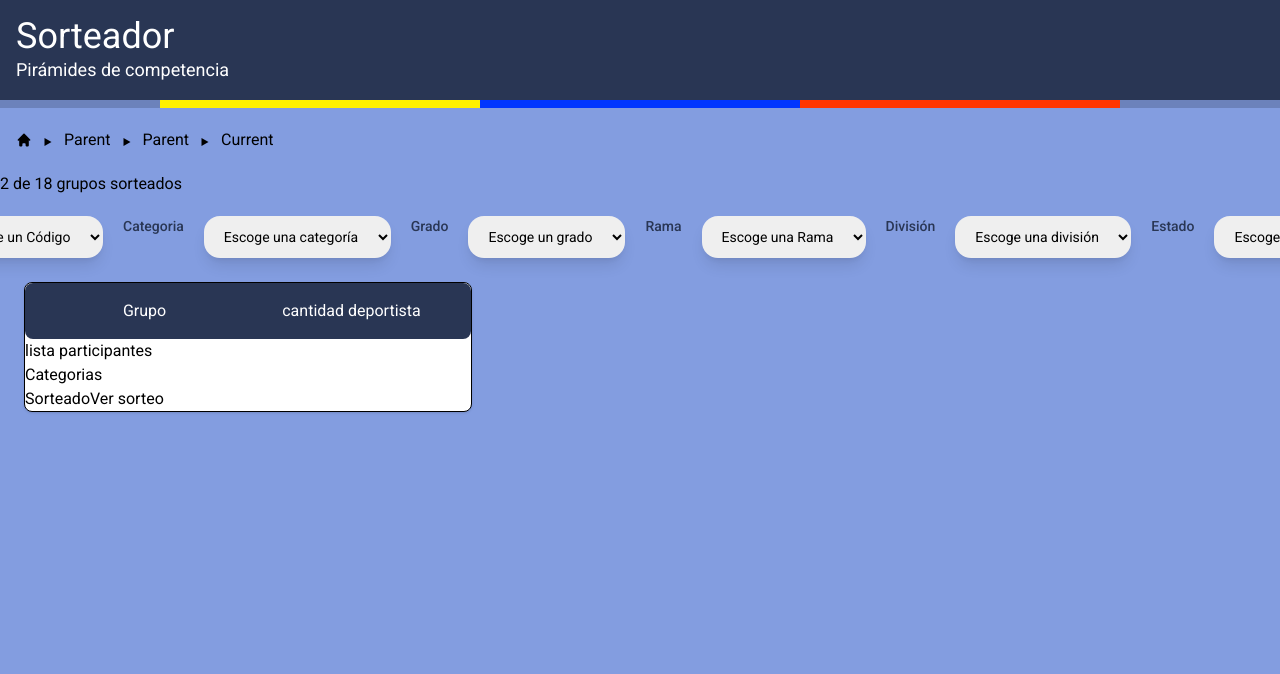
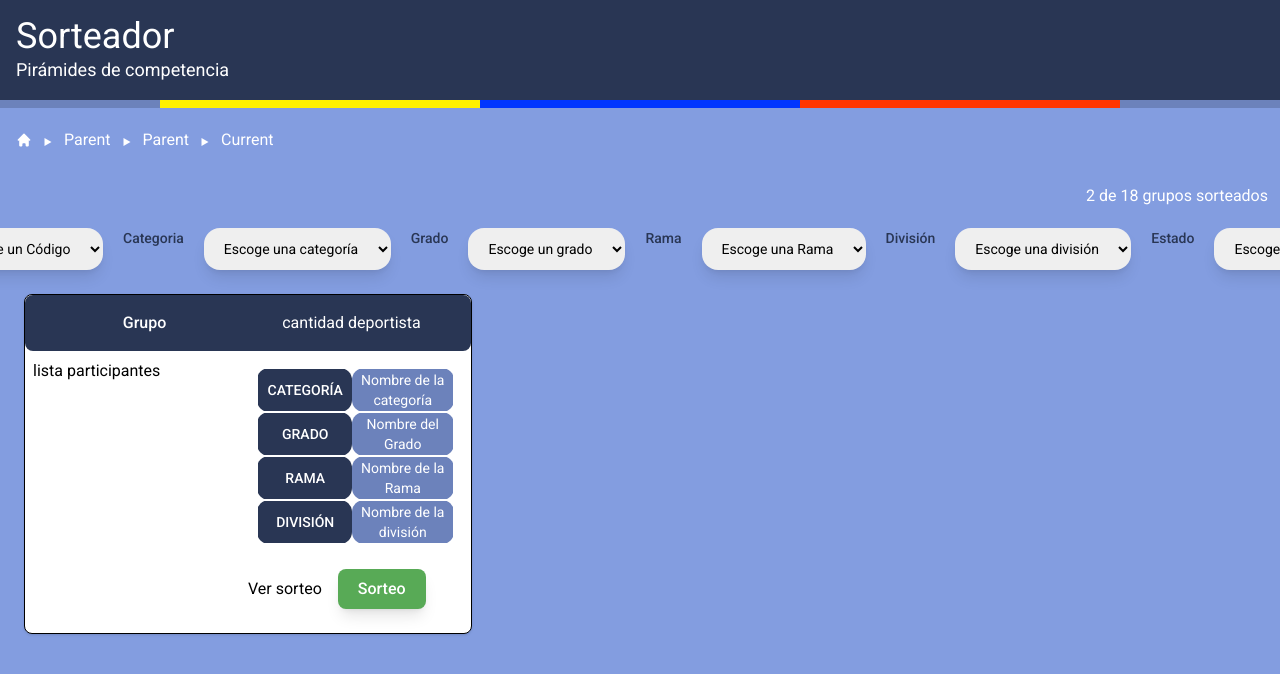
Before and after one commit to Valar789/sorteador-piramides-react, a React (Vite) app: page /board in a window 1280 px wide. Shown: the top 674 px of the page. Built offline with nearby package versions, Linux system fonts and the light colour scheme; sample sign-in values are in the browser's storage; the HTML template or start-up script is replaced by a standard one.

Commit message:
style cards and view Board

```diff
--- a/src/components/board/CardsBoard.jsx
+++ b/src/components/board/CardsBoard.jsx
@@ -5,19 +5,69 @@ export default function CardsBoard() {
     <div className="m-6 w-full max-w-md bg-white border border-gray-200 rounded-lg shadow">
       <div className="text-center grid grid-cols-12 p-4 rounded-lg bg-bluePrimary">
         <div className=" col-span-6">
-          <p className="text-white"> Grupo</p>
+          <p className="font-medium text-white"> Grupo</p>
         </div>
         <div className="col-span-6">
           <p className="text-white"> cantidad deportista</p>
         </div>
       </div>
 
-      <div>
-        <div>lista participantes</div>
-        <div>
-          <div>Categorias</div>
-          <button>Sorteado</button>
-          <button>Ver sorteo</button>
+      <div className="p-2 grid  grid-cols-12">
+        <div className="col-span-6">lista participantes</div>
+        <div className="col-span-6">
+          <div className="m-2">
+            <table className="text-center">
+              <tbody className="text-sm">
+                <tr className="border-2 border-white">
+                  <th
+                    scope="row"
+                    className="p-2 rounded-xl font-medium bg-bluePrimary text-white"
+                  >
+                    CATEGORÍA
+                  </th>
+                  <td className="rounded-xl border-white  bg-blueSecondary text-white">
+                    Nombre de la categoría
+                  </td>
+                </tr>
+                <tr className="border-2 border-white">
+                  <th className="px-6 rounded-xl font-medium bg-bluePrimary text-white">
+                    GRADO
+                  </th>
+                  <td className="rounded-xl bg-blueSecondary text-white">
+                    Nombre del Grado
+                  </td>
+                </tr>
+                <tr className="border-2 border-white">
+                  <th
+                    scope="row"
+                    className="rounded-xl font-medium bg-bluePrimary text-white"
+                  >
+                    RAMA
+                  </th>
+                  <td className="rounded-xl bg-blueSecondary text-white">
+                    Nombre de la Rama
+                  </td>
+                </tr>
+                <tr className="border-2 border-white">
+                  <th
+                    scope="row"
+                    className="rounded-xl font-medium bg-bluePrimary text-white"
+                  >
+                    DIVISIÓN
+                  </th>
+                  <td className="rounded-xl bg-blueSecondary text-white ">
+                    Nombre de la división
+                  </td>
+                </tr>
+              </tbody>
+            </table>
+          </div>
+          <div>
+            <button>Ver sorteo</button>
+            <button className=" m-4 px-5 py-2 rounded-lg font-medium text-white shadow-lg bg-greenPrimary">
+              Sorteo
+            </button>
+          </div>
         </div>
       </div>
     </div>
--- a/src/components/layout/BreadCrumb.jsx
+++ b/src/components/layout/BreadCrumb.jsx
@@ -2,8 +2,8 @@ import React from 'react'
 
 export default function BreadCrumb() {
   return (
-     <nav aria-label="breadcrumb" className="w-full p-4 dark:bg-gray-800 dark:text-gray-100">
-        <ol className="flex h-8 space-x-2">
+     <nav aria-label="breadcrumb" className="w-full p-4">
+        <ol className="flex h-8 space-x-2 text-white">
             <li className="flex items-center">
                 <a rel="noopener noreferrer" href="#" title="Back to homepage" className="hover:underline">
                     <svg xmlns="http://www.w3.org/2000/svg" viewBox="0 0 20 20" fill="currentColor" className="w-5 h-5 pr-1 dark:text-gray-400">
--- a/src/components/layout/Header.jsx
+++ b/src/components/layout/Header.jsx
@@ -2,10 +2,12 @@
   import { useLocation } from "react-router-dom";
 
 export default function Header() {
+  //function for search path in the route whit the function useLocation
   const ConditionNavbar = () => {
     const location = useLocation();
-    console.log(location.pathname); // muestra el path actual en la consola
+    console.log(location.pathname);
   };
+
 
 
   return (
--- a/src/views/Board.jsx
+++ b/src/views/Board.jsx
@@ -11,7 +11,8 @@ export default function Board() {
     <div>
       <div>
         <Header/>
-        <BreadCrumb /> <p>2 de 18 grupos sorteados</p>
+        <BreadCrumb />
+        <p className="text-right m-3 text-white">2 de 18 grupos sorteados</p>
       </div>
       <FilterCategories />
       <CardsBoard />
```
